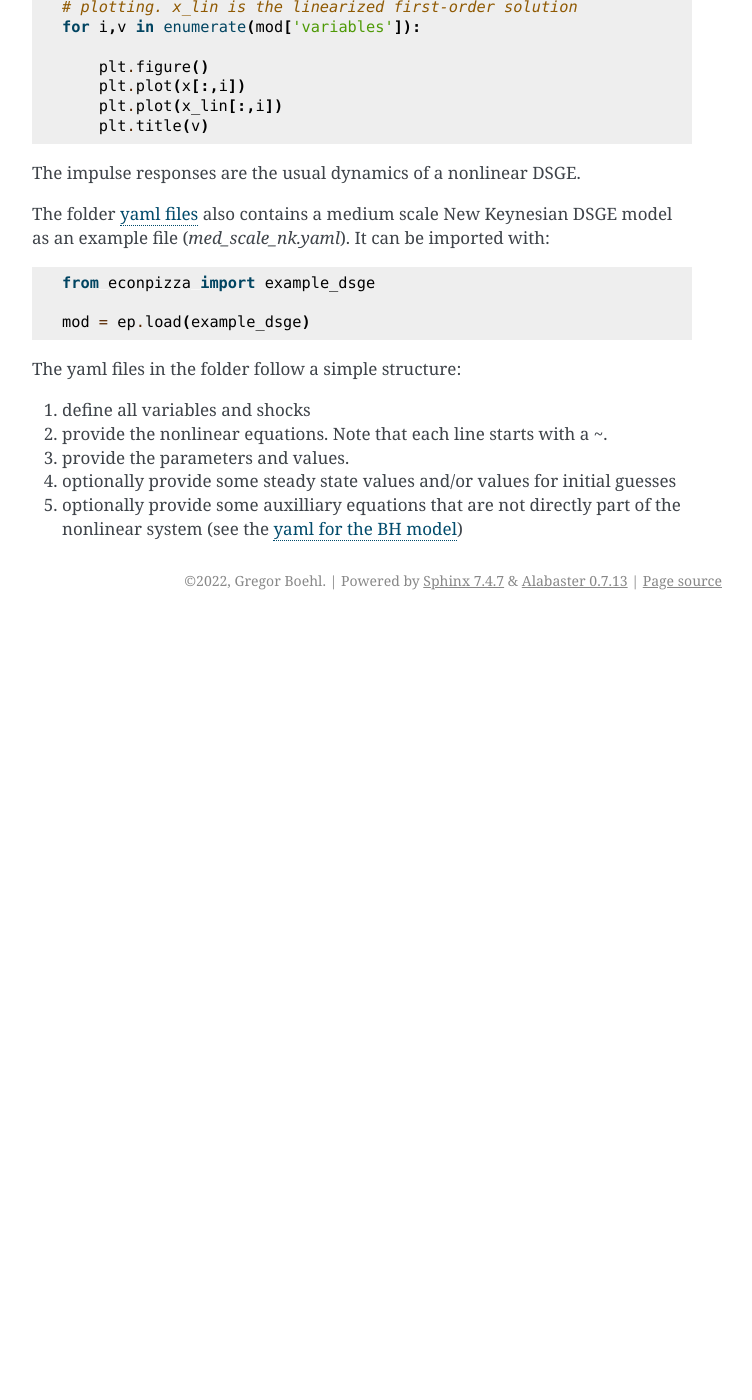
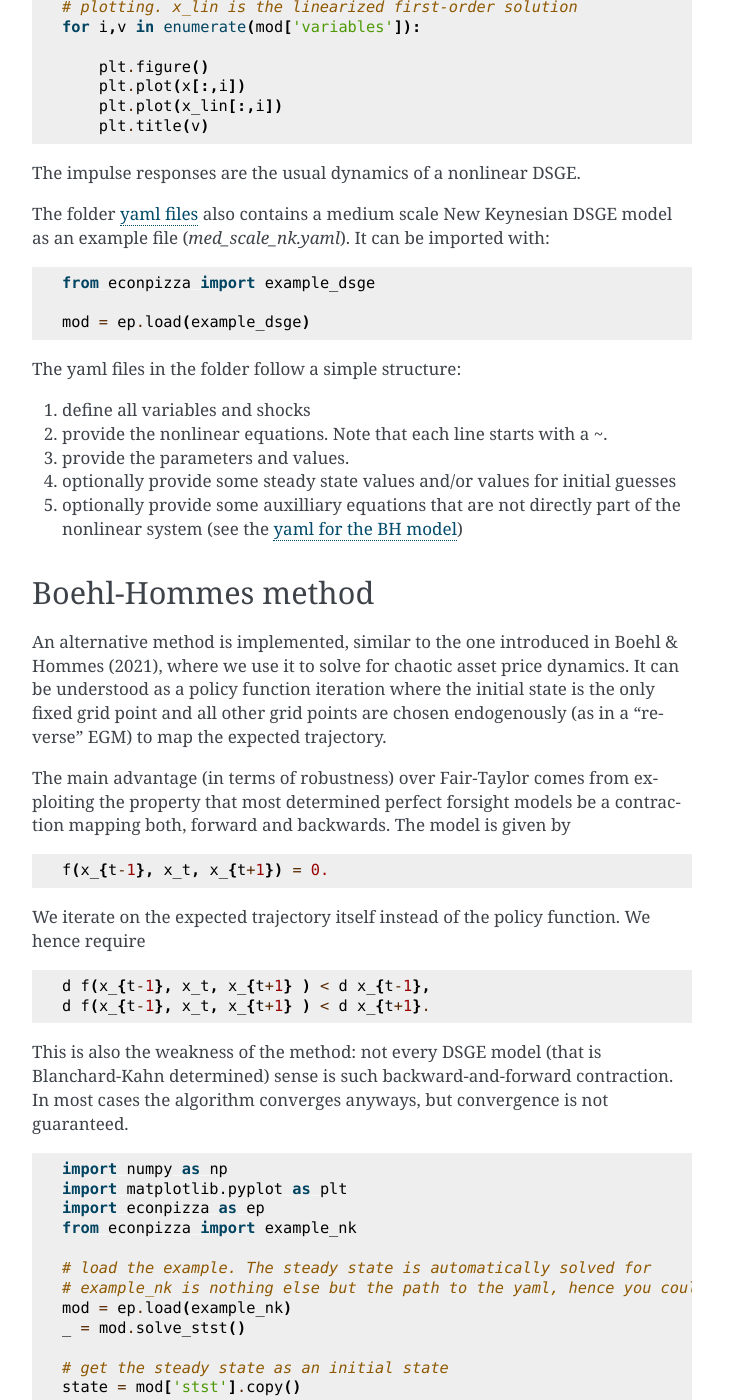
Before and after one commit to gboehl/econpizza, a Sphinx documentation site: the page built from docs/tutorial.rst, in a window 1280 px wide and 1400 px high, scrolled down 699 px. Shown: the whole window, without its empty margins (388-1140 px from the left). Built offline with Sphinx 7.4.7, drawn with Linux system fonts in a browser that asks for light colours; before the commit the page ends 1319 px from its top, so only the background shows below that; some of the changed text lies outside the part shown.

Commit message:
update docs

```diff
--- a/docs/index.rst
+++ b/docs/index.rst
@@ -9,7 +9,6 @@
 
    readme
    tutorial
-   boehl_hommes
    method.ipynb
    modules
    indices
--- a/docs/tutorial.rst
+++ b/docs/tutorial.rst
@@ -54,3 +54,5 @@ The yaml files in the folder follow a simple structure:
 3. provide the parameters and values.
 4. optionally provide some steady state values and/or values for initial guesses
 5. optionally provide some auxilliary equations that are not directly part of the nonlinear system (see the `yaml for the BH model <https://github.com/gboehl/econpizza/blob/master/econpizza/examples/bh.yaml>`_)
+
+.. include:: boehl_hommes.rst
```
